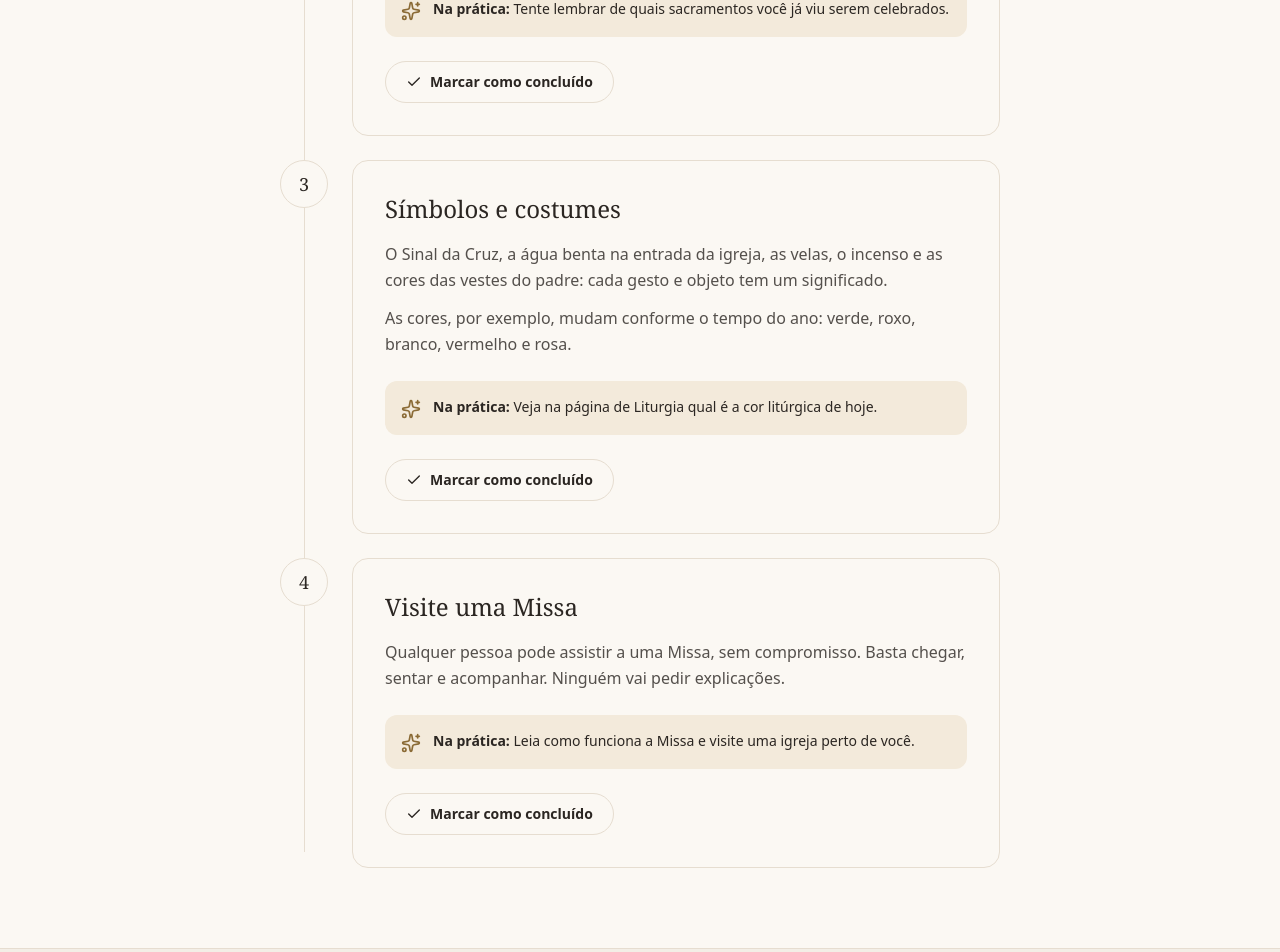
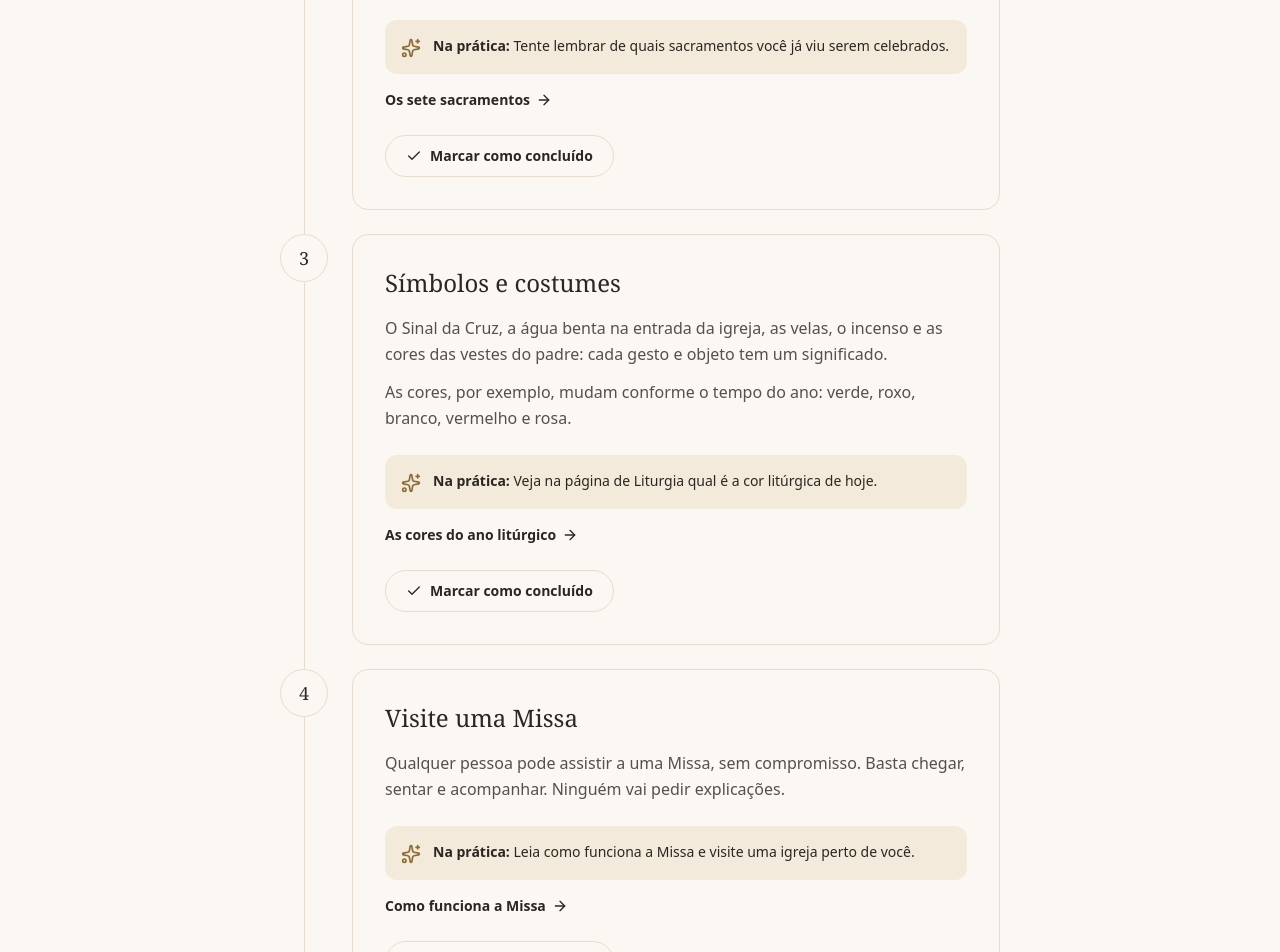
Before and after one commit to c4mpos-dev/tolle-lege, a React (Vite) app: page /trails/curious in a window 1280 px wide. Shown: the part 1100-2052 px from the top of the page. Built offline with nearby package versions, Linux system fonts and the light colour scheme.

Commit message:
feat: liga passos das trilhas às páginas de aprofundamento
Co-Authored-By: Claude Opus 5.5 <noreply@anthropic.com>

```diff
--- a/src/features/trails/data.ts
+++ b/src/features/trails/data.ts
@@ -1,4 +1,5 @@
 import { Compass, DoorOpen, Droplets, Lightbulb, type LucideIcon } from 'lucide-react'
+import { routes } from '@/config/routes'
 
 export type TrailTone = 'sage' | 'marian' | 'terracotta' | 'primary'
 
@@ -7,6 +8,8 @@ export type TrailStep = {
   body: string[]
   /** Uma ação concreta para colocar o passo em prática. */
   practice: string
+  /** Página do site para aprofundar o passo. */
+  link?: { label: string; to: string }
 }
 
 export type Trail = {
@@ -58,6 +61,7 @@ export const trails: Trail[] = [
           'Na hora da Comunhão, você pode permanecer no banco rezando. Em muitas paróquias, também é possível ir à fila com os braços cruzados sobre o peito para receber uma bênção.',
         ],
         practice: 'Vá a uma Missa de domingo. Antes, leia como ela funciona na nossa página sobre a Missa.',
+        link: { label: 'Como funciona a Missa', to: routes.mass },
       },
       {
         title: 'Aprenda a rezar',
@@ -66,6 +70,7 @@ export const trails: Trail[] = [
           'Aos poucos, leia os Evangelhos: eles contam a vida de Jesus e são o centro da fé.',
         ],
         practice: 'Leia o Evangelho do dia na página de Liturgia e reze um Pai-Nosso ao final.',
+        link: { label: 'Orações essenciais', to: routes.prayers },
       },
       {
         title: 'Os sacramentos da iniciação',
@@ -74,6 +79,7 @@ export const trails: Trail[] = [
           'A partir daí, você passa a fazer parte plenamente da Igreja, e o caminho continua pela vida inteira.',
         ],
         practice: 'Converse com seu catequista sobre a data prevista para receber os sacramentos.',
+        link: { label: 'Os sete sacramentos', to: routes.sacraments },
       },
     ],
   },
@@ -99,6 +105,7 @@ export const trails: Trail[] = [
           'Se faz tempo, pode ser que algumas respostas tenham mudado. Não se preocupe: acompanhe a comunidade.',
         ],
         practice: 'Escolha uma paróquia e um horário de Missa para o próximo domingo.',
+        link: { label: 'Como funciona a Missa', to: routes.mass },
       },
       {
         title: 'Faça uma boa Confissão',
@@ -107,6 +114,7 @@ export const trails: Trail[] = [
           'Prepare-se com um exame de consciência, procure o padre e diga há quanto tempo não se confessa. Ele vai ajudá-lo em tudo.',
         ],
         practice: 'Procure os horários de Confissão da sua paróquia e faça um exame de consciência antes.',
+        link: { label: 'Guia da Confissão', to: routes.confession },
       },
       {
         title: 'Complete a sua iniciação',
@@ -114,6 +122,7 @@ export const trails: Trail[] = [
           'Se você foi batizado mas não fez a Primeira Eucaristia ou a Crisma, as paróquias oferecem catequese de adultos para completar a iniciação cristã.',
         ],
         practice: 'Pergunte na secretaria paroquial sobre a catequese de adultos ou a Crisma de adultos.',
+        link: { label: 'Sobre a Crisma', to: `${routes.sacraments}#confirmation` },
       },
       {
         title: 'Crie uma rotina de oração',
@@ -122,6 +131,7 @@ export const trails: Trail[] = [
           'Participar de um grupo ou pastoral da paróquia também ajuda a não caminhar sozinho.',
         ],
         practice: 'Escolha um horário fixo do dia para rezar por cinco minutos.',
+        link: { label: 'Terço guiado', to: `${routes.prayers}#terco` },
       },
     ],
   },
@@ -156,6 +166,7 @@ export const trails: Trail[] = [
           'Por isso a Eucaristia é chamada de “fonte e ápice” de toda a vida cristã.',
         ],
         practice: 'Leia João 6,51-58, onde Jesus fala do Pão da Vida.',
+        link: { label: 'Sobre a Eucaristia', to: `${routes.sacraments}#eucharist` },
       },
       {
         title: 'Maria e os santos',
@@ -164,6 +175,7 @@ export const trails: Trail[] = [
           'Pedir a intercessão de um santo é como pedir que um amigo reze por você.',
         ],
         practice: 'Leia o Magnificat, o cântico de Maria, em Lucas 1,46-55.',
+        link: { label: 'Os católicos adoram Maria?', to: `${routes.faq}#worship-mary` },
       },
       {
         title: 'O Papa e a Igreja',
@@ -195,6 +207,7 @@ export const trails: Trail[] = [
           'O resumo da fé está no Credo: um só Deus em três Pessoas (Pai, Filho e Espírito Santo); Jesus Cristo, verdadeiro Deus e verdadeiro homem, que morreu e ressuscitou; a Igreja; o perdão dos pecados e a vida eterna.',
         ],
         practice: 'Leia o Credo dos Apóstolos e anote o que mais chamou a sua atenção.',
+        link: { label: 'Ler o Credo', to: `${routes.prayers}#apostles-creed` },
       },
       {
         title: 'Os sete sacramentos',
@@ -202,6 +215,7 @@ export const trails: Trail[] = [
           'Sacramentos são sinais visíveis pelos quais Deus age na vida das pessoas. São sete: Batismo, Crisma, Eucaristia, Confissão, Unção dos Enfermos, Ordem e Matrimônio.',
         ],
         practice: 'Tente lembrar de quais sacramentos você já viu serem celebrados.',
+        link: { label: 'Os sete sacramentos', to: routes.sacraments },
       },
       {
         title: 'Símbolos e costumes',
@@ -210,6 +224,7 @@ export const trails: Trail[] = [
           'As cores, por exemplo, mudam conforme o tempo do ano: verde, roxo, branco, vermelho e rosa.',
         ],
         practice: 'Veja na página de Liturgia qual é a cor litúrgica de hoje.',
+        link: { label: 'As cores do ano litúrgico', to: routes.liturgicalYear },
       },
       {
         title: 'Visite uma Missa',
@@ -217,6 +232,7 @@ export const trails: Trail[] = [
           'Qualquer pessoa pode assistir a uma Missa, sem compromisso. Basta chegar, sentar e acompanhar. Ninguém vai pedir explicações.',
         ],
         practice: 'Leia como funciona a Missa e visite uma igreja perto de você.',
+        link: { label: 'Como funciona a Missa', to: routes.mass },
       },
     ],
   },
--- a/src/features/trails/pages/TrailPage.tsx
+++ b/src/features/trails/pages/TrailPage.tsx
@@ -105,11 +105,17 @@ function TrailContent({ trail }: { trail: Trail }) {
                     </p>
                   </div>
 
+                  {step.link && (
+                    <ButtonLink to={step.link.to} variant="text" className="mt-4">
+                      {step.link.label}
+                    </ButtonLink>
+                  )}
+
                   <button
                     type="button"
                     onClick={() => toggle(index)}
                     aria-pressed={completed}
-                    className="mt-6 inline-flex items-center gap-2 rounded-full border border-line px-5 py-2.5 text-sm font-semibold text-ink transition-colors hover:border-ink aria-pressed:border-transparent aria-pressed:bg-ink aria-pressed:text-canvas"
+                    className="mt-6 flex w-fit items-center gap-2 rounded-full border border-line px-5 py-2.5 text-sm font-semibold text-ink transition-colors hover:border-ink aria-pressed:border-transparent aria-pressed:bg-ink aria-pressed:text-canvas"
                   >
                     <Check className="size-4" />
                     {completed ? 'Concluído' : 'Marcar como concluído'}
```
